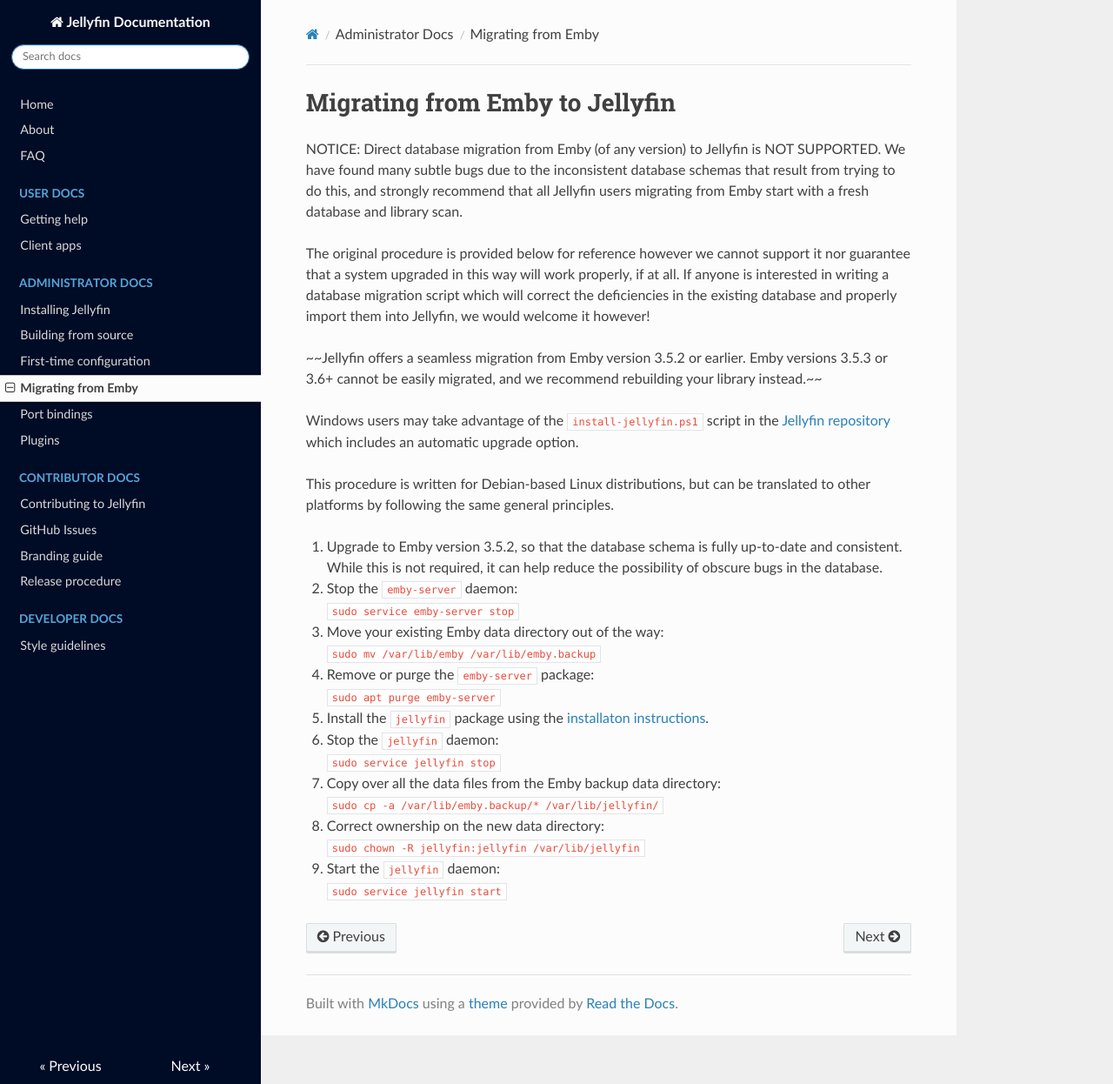
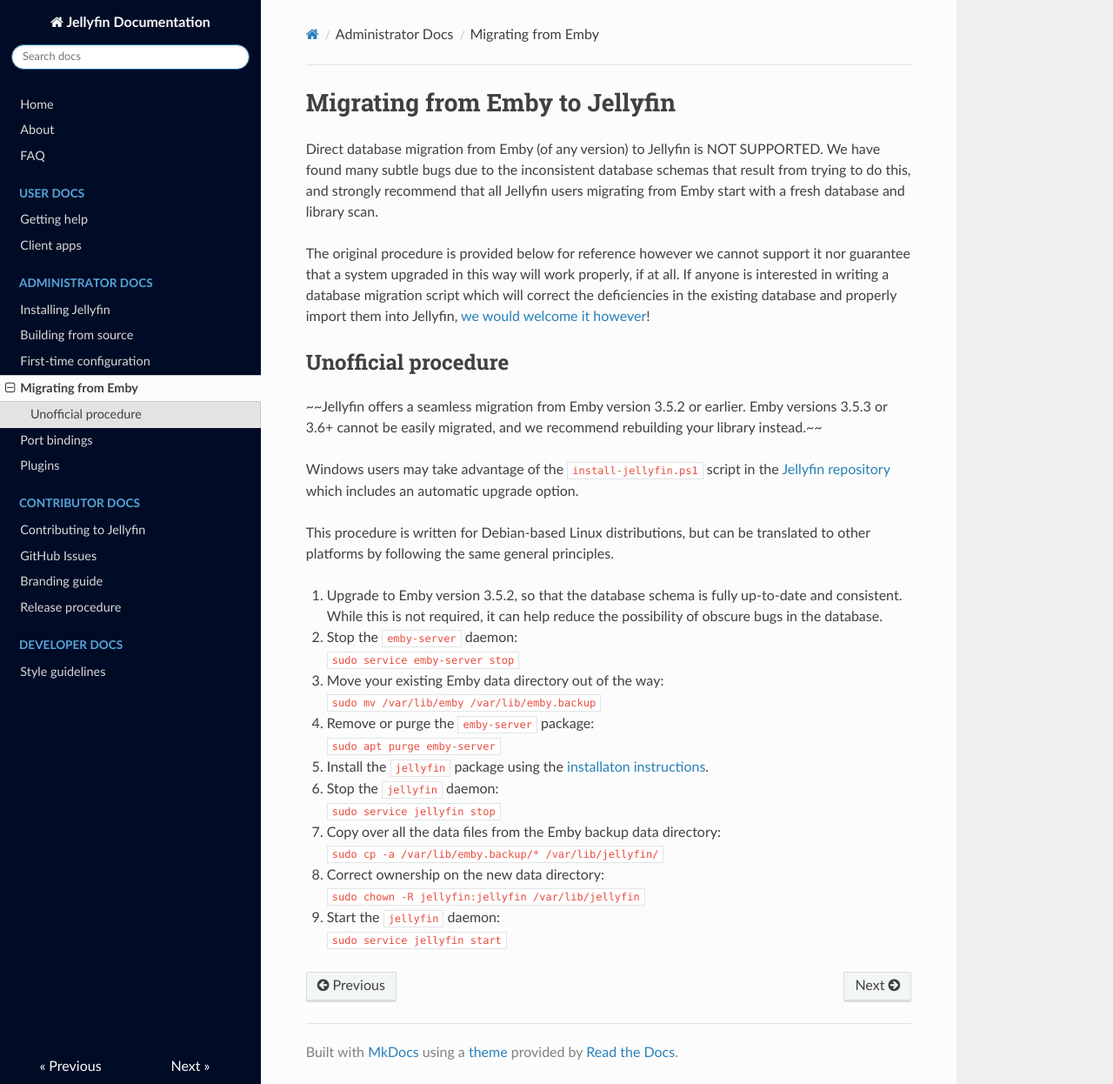
Before and after one commit to jellyfin-archive/jellyfin-docs, an MkDocs documentation site: the page built from docs/administrator-docs/migrate-from-emby.md, in a window 1280 px wide and 1246 px high. Shown: the whole window at 87% size. Built offline with MkDocs 1.6.1, drawn with Linux system fonts in a browser that asks for light colours; nearby versions of some CDN libraries; old or Windows-style settings are respelled for this version of MkDocs.

Commit message:
Revamp migrate-from-emby page

```diff
--- a/docs/administrator-docs/migrate-from-emby.md
+++ b/docs/administrator-docs/migrate-from-emby.md
@@ -1,8 +1,10 @@
 # Migrating from Emby to Jellyfin
 
-NOTICE: Direct database migration from Emby (of any version) to Jellyfin is NOT SUPPORTED. We have found many subtle bugs due to the inconsistent database schemas that result from trying to do this, and strongly recommend that all Jellyfin users migrating from Emby start with a fresh database and library scan.
+Direct database migration from Emby (of any version) to Jellyfin is NOT SUPPORTED. We have found many subtle bugs due to the inconsistent database schemas that result from trying to do this, and strongly recommend that all Jellyfin users migrating from Emby start with a fresh database and library scan.
 
-The original procedure is provided below for reference however we cannot support it nor guarantee that a system upgraded in this way will work properly, if at all. If anyone is interested in writing a database migration script which will correct the deficiencies in the existing database and properly import them into Jellyfin, we would welcome it however!
+The original procedure is provided below for reference however we cannot support it nor guarantee that a system upgraded in this way will work properly, if at all. If anyone is interested in writing a database migration script which will correct the deficiencies in the existing database and properly import them into Jellyfin, [we would welcome it however](contributor-docs/contributing)!
+
+## Unofficial procedure
 
 ~~Jellyfin offers a seamless migration from Emby version 3.5.2 or earlier. Emby versions 3.5.3 or 3.6+ cannot be easily migrated, and we recommend rebuilding your library instead.~~
 
```
